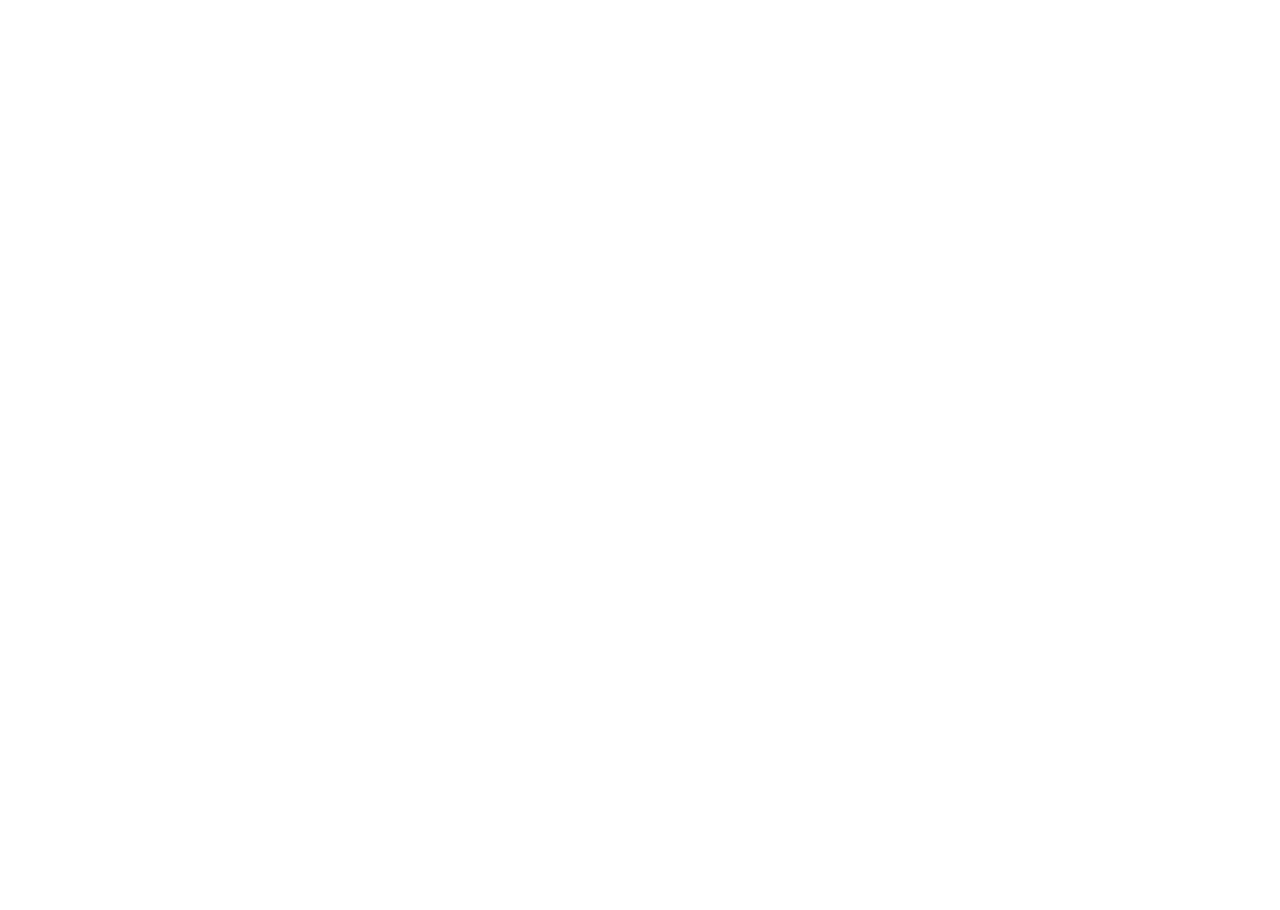
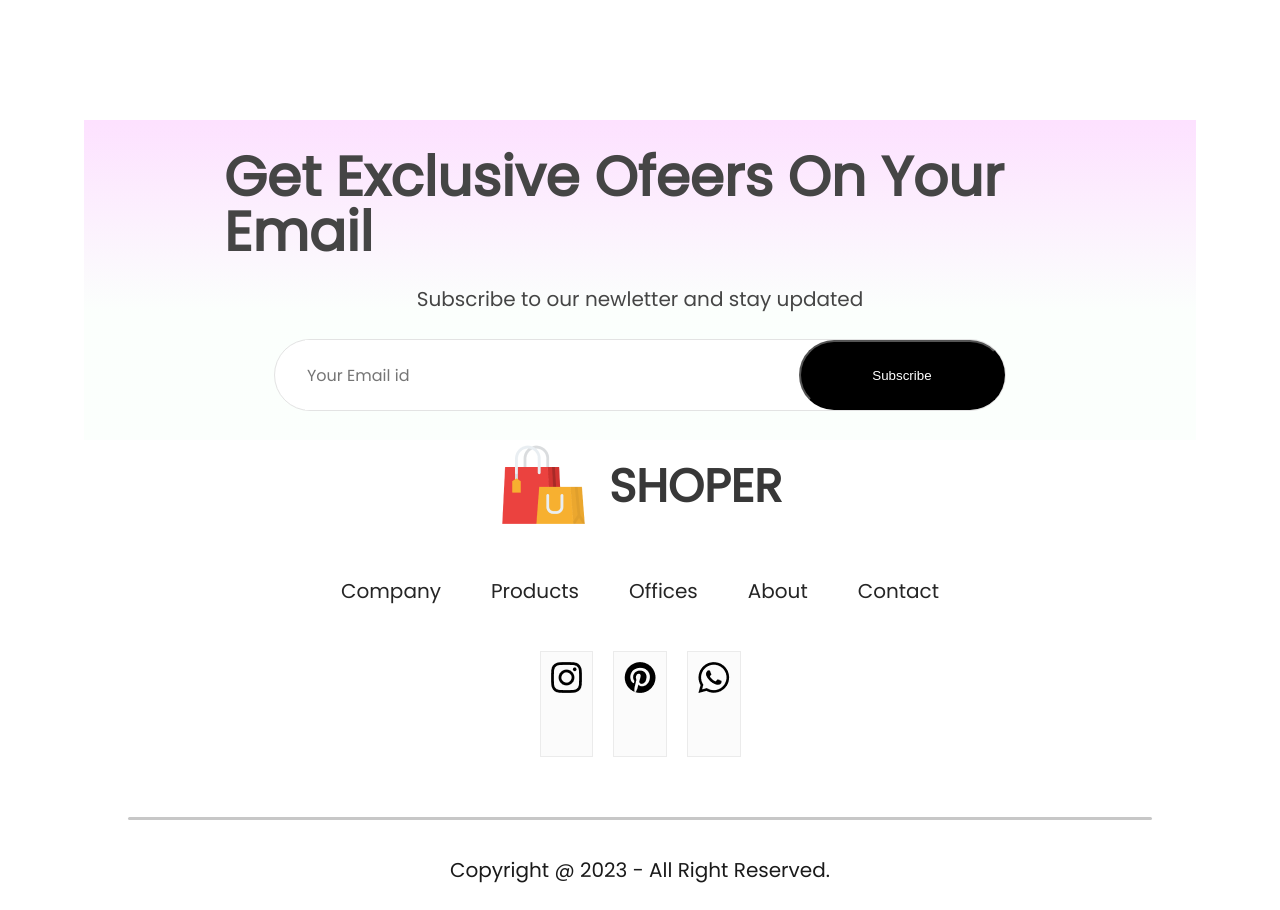
Before and after one commit to VasilMN/website-project, a React (Vite) app: page / in a window 1280 px wide. Shown: the part 3509-4419 px from the top of the page. Before the commit the page ends 3504 px from the top, so only its background shows below. Built offline with nearby package versions, Linux system fonts and the light colour scheme.

Commit message:
added Footer and NewsLetter components

```diff
--- a/src/App.jsx
+++ b/src/App.jsx
@@ -3,6 +3,7 @@
 import { Product } from "./Pages/Product/Product"
 import { Shop } from "./Pages/Shop/Shop"
 import { ShopCategory } from "./Pages/ShopCategory/ShopCategory"
+import { Footer } from "./components/Footer/Footer"
 import { Navbar } from "./components/Navbar/Navbar"
 import {Route,Routes} from "react-router-dom"
 
@@ -22,6 +23,7 @@
              <Route path="/cart" element={<Cart/>}/>
              <Route path="?login" element={<LoginSignup/>}/>
           </Routes>
+          <Footer/>
   </div>
 }
 
--- a/src/Pages/Shop/Shop.jsx
+++ b/src/Pages/Shop/Shop.jsx
@@ -1,5 +1,7 @@
+
 import { Hero } from "../../components/Hero/Hero"
 import { NewCollection } from "../../components/NewCollection/NewColection"
+import { NewsLetter } from "../../components/NewsLetter/NewsLetter"
 import { Offers } from "../../components/Offers/Offers"
 import { Popular } from "../../components/Populiar/Popular"
 import Styles from "./shop.module.scss"
@@ -10,5 +12,7 @@
        <Popular/>
        <Offers/>
        <NewCollection/>
+       <NewsLetter/>
+
     </div>
 }
--- /dev/null
+++ b/src/components/Footer/Footer.jsx
@@ -0,0 +1,44 @@
+import Styles from "./footer.module.scss"
+import footer_logo from "../../assets/imges/logo_big.png"
+import instagram_icon from "../../assets/imges/instagram_icon.png"
+import pintester_icon from "../../assets/imges/pintester_icon.png"
+import Whatsapp_icon from "../../assets/imges/Whatsapp_icon.png"
+
+
+export const Footer = () => {
+    return <footer className={Styles.footer}>
+        <div className={Styles.footer_logo}>
+            <img src={footer_logo} alt="footer_logo" />
+            <p>SHOPER</p>
+
+        </div>
+        <ul className={Styles.footer_links}>
+            <li>Company</li>
+            <li>Products</li>
+            <li>Offices</li>
+            <li>About</li>
+            <li>Contact</li>
+        </ul>
+           <div className={Styles.footer_social_icon}>
+            <div className={Styles.footer_icon_container}>
+                <img src={instagram_icon} alt="instagram_icon" />
+
+            </div>
+            <div className={Styles.footer_icon_container}>
+                <img src={pintester_icon} alt="pintester_icon" />
+
+            </div>
+            <div className={Styles.footer_icon_container}>
+                <img src={Whatsapp_icon} alt="whatsapp_icon" />
+
+            </div>
+
+           </div>
+
+           <div className={Styles.footer_copyright}>
+                     <hr />
+                     <p>Copyright @ 2023 - All Right Reserved.</p>
+           </div>
+    </footer>
+
+}
--- /dev/null
+++ b/src/components/Footer/footer.module.scss
@@ -0,0 +1,61 @@
+.footer {
+    display: flex;
+    flex-direction: column;
+    justify-content: center;
+    align-items: center;
+    gap: 50px;
+
+    .footer_logo {
+        display: flex;
+        align-items: center;
+        gap: 20px;
+
+        p {
+            color: #383838;
+            font-size: 46px;
+            font-weight: 700;
+        }
+    }
+  .footer_links {
+      display: flex;
+      list-style: none;
+      color: #252525;
+      gap: 50px;
+      font-size: 20px;
+
+      li {
+        cursor: pointer;
+      }
+  }
+ .footer_social_icon {
+    display: flex;
+    gap: 20px;
+
+    .footer_icon_container {
+        padding: 10px;
+        padding-bottom: 60px;
+        background: #fbfbfb;
+        border: 1px solid #ebebeb;
+    }
+
+ }
+    .footer_copyright {
+        width: 100%;
+        display: flex;
+        flex-direction: column;
+        align-items: center;
+        gap: 30px;
+        margin-bottom: 30px;
+        color: #1a1a1a;
+        font-size: 20px;
+
+        hr {
+            width: 80%;
+            border: none;
+            border-radius: 10px;
+            height: 3px;
+            background: #c7c7c7;
+        }
+
+    }
+}
--- a/src/components/NewCollection/newcollection.module.scss
+++ b/src/components/NewCollection/newcollection.module.scss
@@ -3,7 +3,7 @@
     flex-direction: column;
     align-items: center;
     gap: 10px;
-    height: 90vh;
+
     margin-top: 120px;
 
 
--- /dev/null
+++ b/src/components/NewsLetter/NewsLetter.jsx
@@ -0,0 +1,16 @@
+import Styles from "./newsletter.module.scss"
+
+export const NewsLetter = () => {
+
+    return <div className={Styles.newsletter}>
+        <h1>Get Exclusive Ofeers On Your Email</h1>
+        <p>Subscribe to our newletter and stay updated</p>
+
+        <div>
+            <input type="text" placeholder="Your Email id" name="" id="" />
+            <button>Subscribe</button>
+        </div>
+
+    </div>
+
+}
--- /dev/null
+++ b/src/components/NewsLetter/newsletter.module.scss
@@ -0,0 +1,54 @@
+.newsletter {
+    width: 65%;
+    height: 40vh;
+    display: flex;
+    flex-direction: column;
+    align-items: center;
+    justify-content: center;
+    margin: auto;
+    padding: 0px 140px;
+    margin-top: 120px;
+    background: linear-gradient(180deg, #fde1ff 0%, #e1ffea22 60%);
+    gap: 30px;
+
+    h1 {
+        color: #454545;
+        font-size: 55px;
+        font-weight: 600;
+    }
+
+    p {
+        color: #454545;
+        font-size: 20px;
+    }
+
+    div {
+        width: 730px;
+        height: 70px;
+        display: flex;
+        justify-content: space-between;
+        background: white;
+        border-radius: 80px;
+        border: 1px solid #e3e3e3;
+
+      input {
+        width: 500px;
+        margin-left: 30px;
+        border: none;
+        outline: none;
+        color: #616161;
+        font-family: Poppins;
+        font-size: 16px;
+      }
+
+      button {
+        width: 210px;
+        height: 70px;
+        border-radius: 80px;
+        background: black;
+        color: white;
+        font-size: 16;
+        cursor: pointer;
+      }
+    }
+}
```
